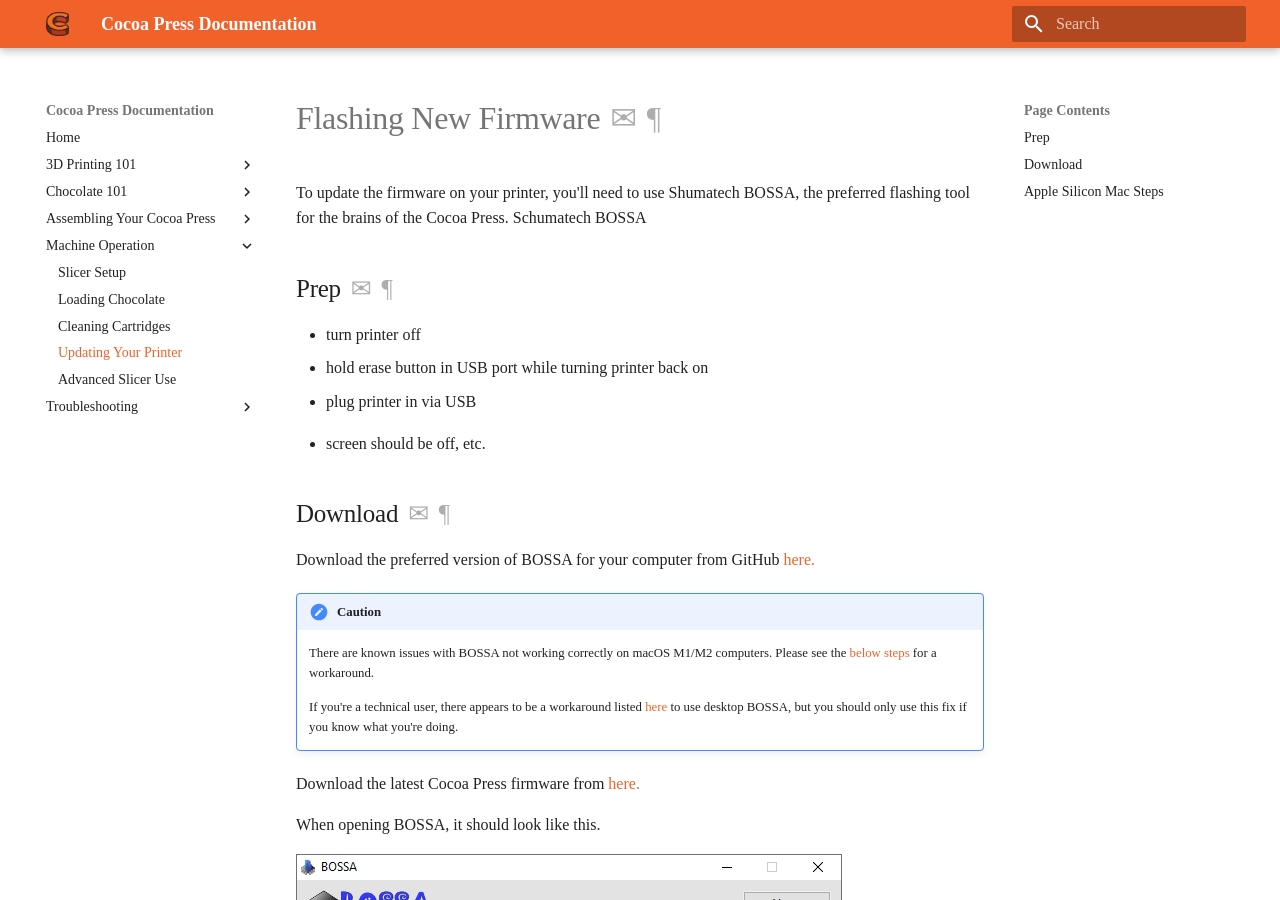
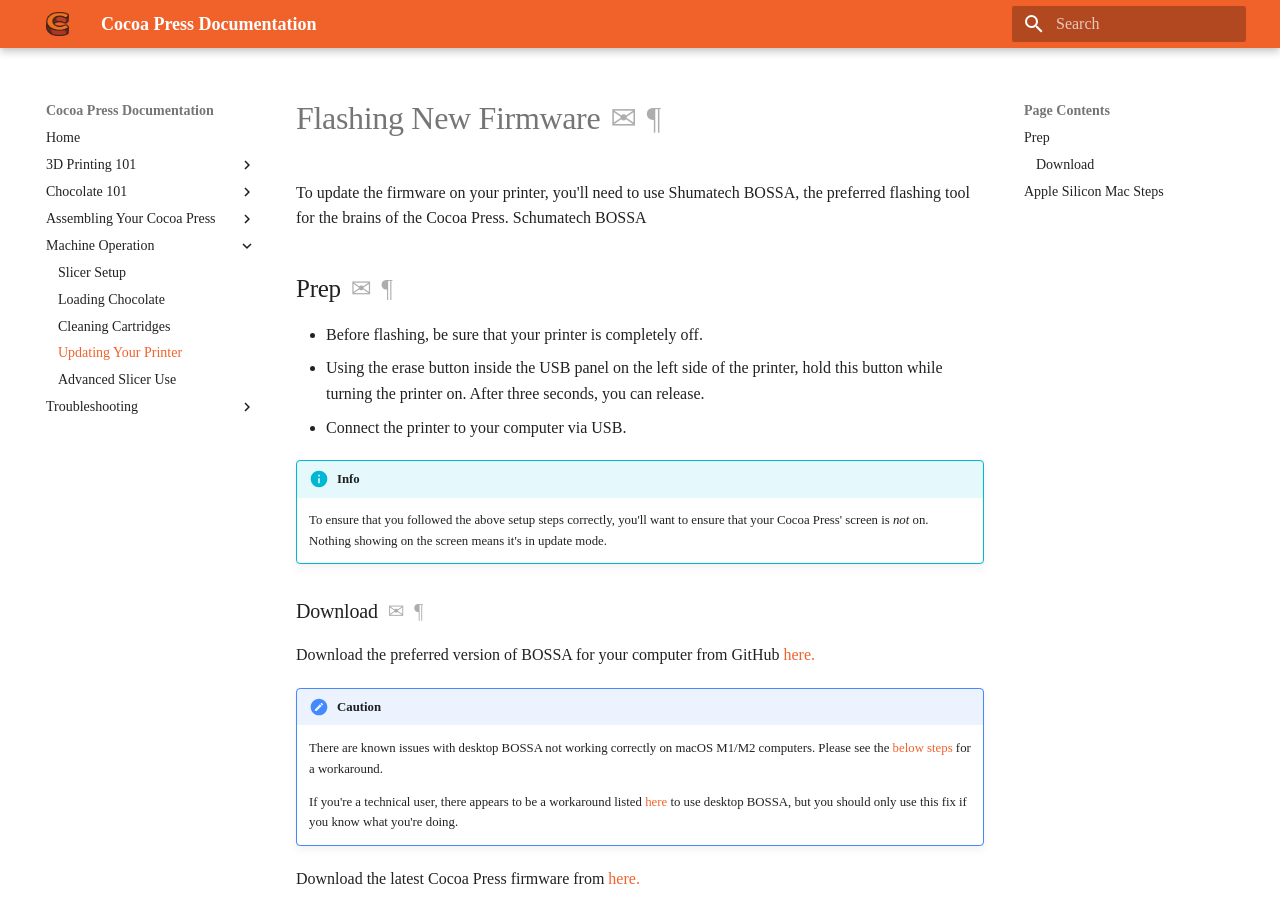
Before and after one commit to CocoaPress/docs, an MkDocs documentation site: the page built from docs/Printer/Flashing.md, in a window 1280 px wide and 900 px high. Built offline with MkDocs 1.6.1 and Material for MkDocs 9.7.7, drawn with Linux system fonts in a browser that asks for light colours; some web fonts are replaced.

Commit message:
Added blurb about flashing.

```diff
--- a/docs/Printer/Flashing.md
+++ b/docs/Printer/Flashing.md
@@ -4,20 +4,21 @@
 
 ## Prep
 
-- turn printer off
-- hold erase button in USB port while turning printer back on
-- plug printer in via USB
+- Before flashing, be sure that your printer is completely off.
+- Using the erase button inside the USB panel on the left side of the printer, hold this button while turning the printer on.  After three seconds, you can release.
+- Connect the printer to your computer via USB.
 
 <!-- TODO Add printer hardware button photo -->
 
-- screen should be off, etc.
+!!! info
+    To ensure that you followed the above setup steps correctly, you'll want to ensure that your Cocoa Press' screen is *not* on.  Nothing showing on the screen means it's in update mode.
 
-## Download
+### Download
 
 Download the preferred version of BOSSA for your computer from GitHub [here.](https://github.com/shumatech/BOSSA/releases)
 
 !!! caution
-    There are known issues with BOSSA not working correctly on macOS M1/M2 computers.  Please see the [below steps](#apple-silicon-mac-steps) for a workaround.
+    There are known issues with desktop BOSSA not working correctly on macOS M1/M2 computers.  Please see the [below steps](#apple-silicon-mac-steps) for a workaround.
 
     If you're a technical user, there appears to be a workaround listed [here](https://forum.duet3d.com/topic/11445/flashing-firmware-on-mac-os-x/2) to use desktop BOSSA, but you should only use this fix if you know what you're doing.
 
@@ -35,8 +36,6 @@
     BOSSA will show "connected" with a string of letters and numbers including "SAM" if it's the correct connected device.
 
 Select "Erase All" and "Boot to flash", then "Write" to put the new firmware on your printer.
-
-<!-- TODO: Check BOSSA.js tool that Marcio is working on!? : https://github.com/drunken-octopus/drunken-octopus-downloader/tree/main>-->
 
 ## Apple Silicon Mac Steps
 
```
